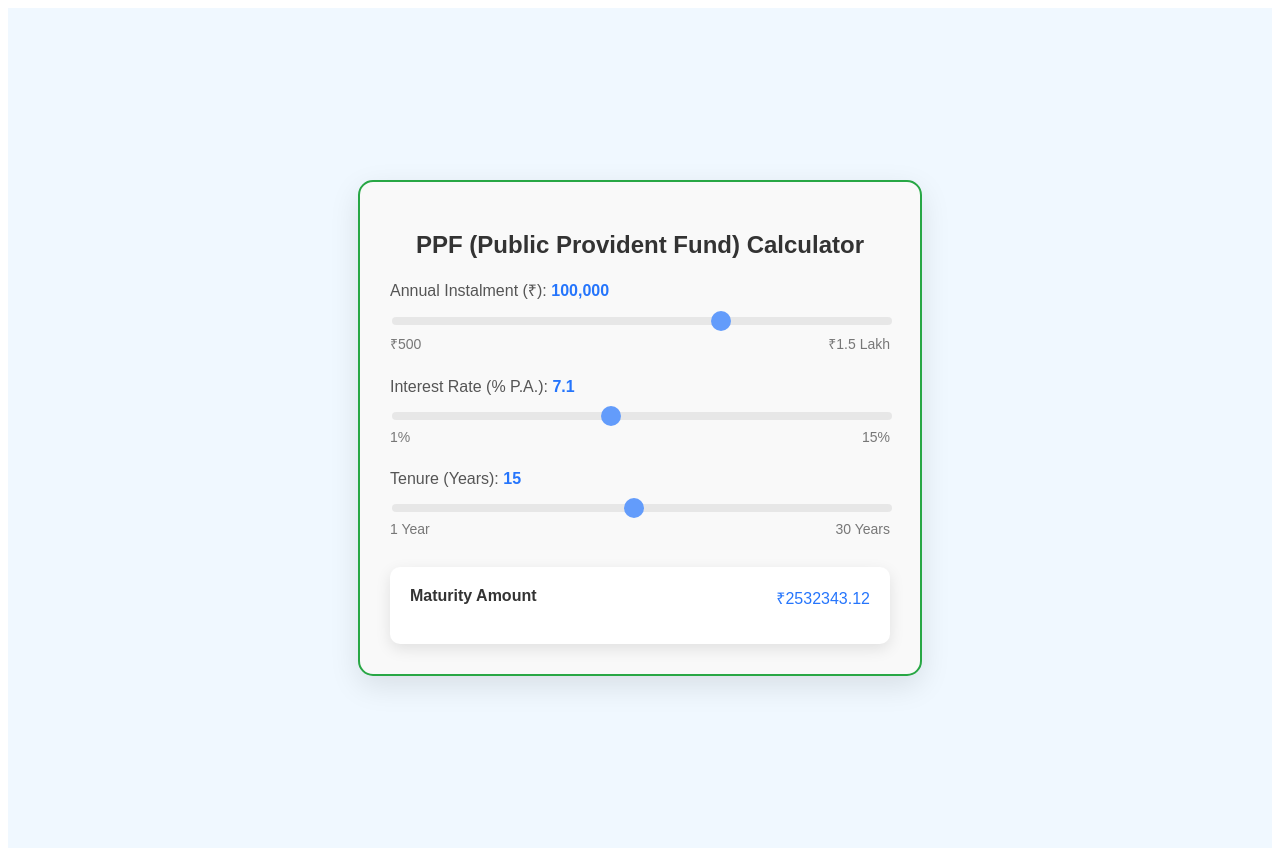
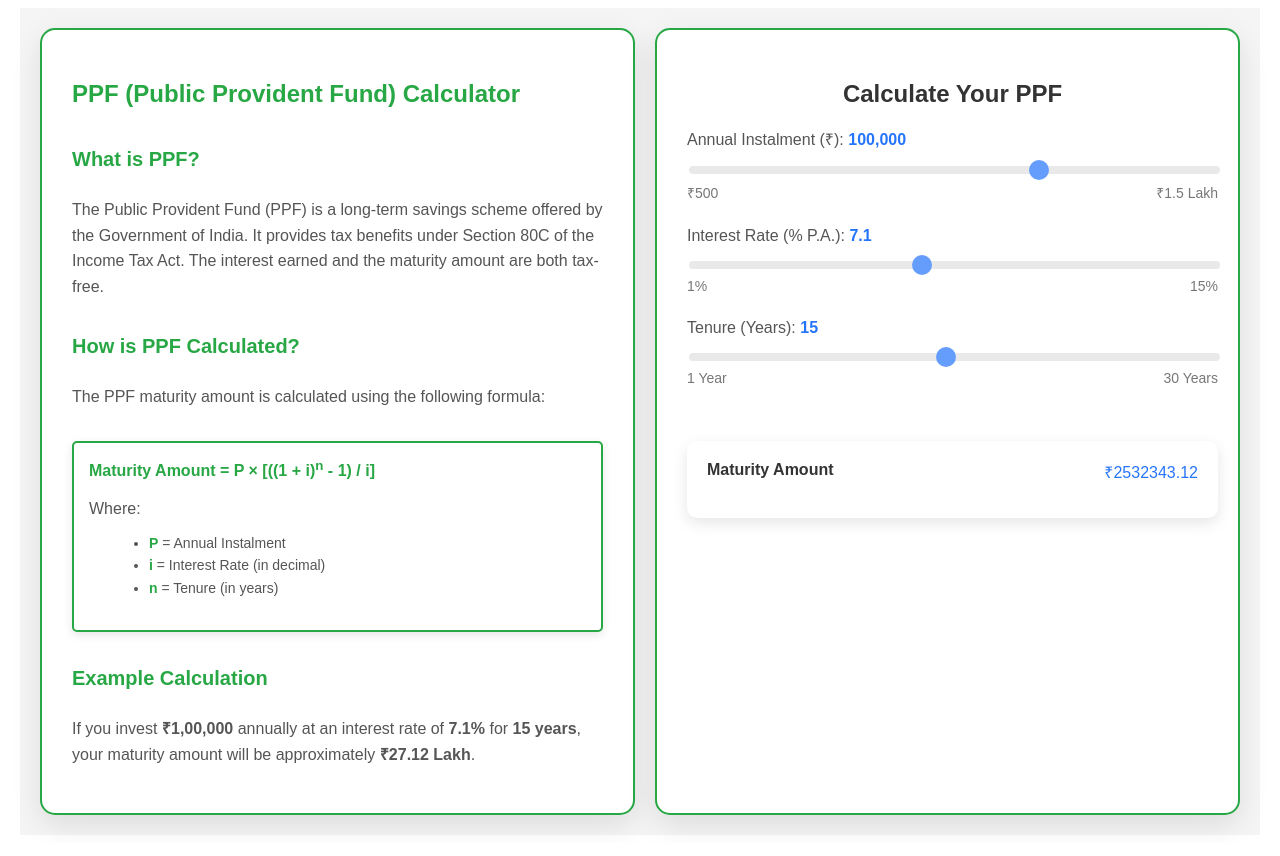
Before and after one commit to omjigupta/calculator-app, a React (Create React App) app: page /ppf in a window 1280 px wide. Built offline with nearby package versions, Linux system fonts and the light colour scheme.

Commit message:
Added details for PPF page

```diff
--- a/src/pages/PPFPage.css
+++ b/src/pages/PPFPage.css
@@ -1,29 +1,42 @@
 .ppf-page {
   display: flex;
-    justify-content: center;
-    align-items: center;
-    height: 100vh;
+  justify-content: space-between;
+  align-items: stretch; /* Ensure both cards stretch to the same height */
   padding: 20px;
-    background-color: #f0f8ff; /* Light blue background */
+  background-color: #f5f5f5;
   font-family: 'Arial', sans-serif;
+  max-width: 1200px;
+  margin: 0 auto;
+  gap: 20px; /* Add gap between cards */
 }
 
-  .card {
-    background-color: white;
+.details-card,
+.calculator-card {
+  flex: 1;
+  background-color: #fff;
   padding: 30px;
   border-radius: 15px;
   box-shadow: 0 10px 30px rgba(0, 0, 0, 0.1);
-    max-width: 500px;
-    width: 100%;
-    border: 2px solid #007bff; /* Blue border */
+  border: 2px solid #28a745;
+  display: flex;
+  flex-direction: column;
+}
+
+.details-card {
+  max-width: 45%; /* Adjust width for details card */
+}
+
+.calculator-card {
+  max-width: 45%; /* Adjust width for calculator card */
+  overflow-y: auto; /* Make the calculator card scrollable if content overflows */
+  padding-right: 20px; /* Add right padding for better spacing */
 }
 
 .calculator-title {
   text-align: center;
-    color: #007bff; /* Blue title */
+  color: #28a745;
   margin-bottom: 20px;
   font-size: 24px;
-    font-weight: bold;
 }
 
 .input-group {
@@ -39,7 +52,7 @@
 
 .input-group .value {
   font-weight: bold;
-    color: #007bff; /* Blue value */
+  color: #28a745;
 }
 
 .input-group input[type='range'] {
@@ -62,7 +75,7 @@
   appearance: none;
   width: 20px;
   height: 20px;
-    background: #007bff; /* Blue slider thumb */
+  background: #28a745;
   border-radius: 50%;
   cursor: pointer;
 }
@@ -70,7 +83,7 @@
 .input-group input[type='range']::-moz-range-thumb {
   width: 20px;
   height: 20px;
-    background: #007bff; /* Blue slider thumb */
+  background: #28a745;
   border-radius: 50%;
   cursor: pointer;
 }
@@ -85,7 +98,7 @@
 
 .results {
   margin-top: 30px;
-    background: #f9f9f9; /* Light gray background for results */
+  background: #f9f9f9;
   padding: 20px;
   border-radius: 10px;
   box-shadow: 0 5px 15px rgba(0, 0, 0, 0.1);
@@ -104,5 +117,61 @@
 }
 
 .result-item span:last-child {
-    color: #007bff; /* Blue result value */
+  color: #28a745;
 }
+
+/* Description Section Styling */
+.details-card h2 {
+  color: #28a745;
+  margin-bottom: 20px;
+  font-size: 24px;
+}
+
+.details-card h3 {
+  color: #28a745;
+  margin-bottom: 10px;
+  font-size: 20px;
+}
+
+.details-card p {
+  color: #555;
+  font-size: 16px;
+  line-height: 1.6;
+}
+
+.formula {
+  background-color: #fff;
+  padding: 15px;
+  border-radius: 5px;
+  margin: 15px 0;
+  border: 2px solid #28a745;
+  box-shadow: 0 3px 10px rgba(0, 0, 0, 0.1);
+}
+
+.formula strong {
+  color: #28a745;
+}
+
+.formula ul {
+  margin: 10px 0 0 20px;
+}
+
+.formula ul li {
+  color: #555;
+  font-size: 14px;
+}
+
+/* Responsive Design */
+@media (max-width: 768px) {
+  .ppf-page {
+    flex-direction: column;
+    align-items: center;
+  }
+
+  .details-card,
+  .calculator-card {
+    max-width: 100%;
+    width: 100%;
+    margin-bottom: 20px;
+  }
+}
--- a/src/pages/PPFPage.js
+++ b/src/pages/PPFPage.js
@@ -26,8 +26,38 @@ const PPFPage = () => {
 
   return (
     <div className="ppf-page">
-      <Card>
-        <h2 className="calculator-title">PPF (Public Provident Fund) Calculator</h2>
+      <div className="details-card">
+        <h2>PPF (Public Provident Fund) Calculator</h2>
+        <h3>What is PPF?</h3>
+        <p>
+          The Public Provident Fund (PPF) is a long-term savings scheme offered by the Government of India. It provides tax benefits under Section 80C of the Income Tax Act. The interest earned and the maturity amount are both tax-free.
+        </p>
+
+        <h3>How is PPF Calculated?</h3>
+        <p>
+          The PPF maturity amount is calculated using the following formula:
+        </p>
+        <div className="formula">
+          <strong>Maturity Amount = P × [((1 + i)<sup>n</sup> - 1) / i]</strong>
+          <p>
+            Where:
+            <ul>
+              <li><strong>P</strong> = Annual Instalment</li>
+              <li><strong>i</strong> = Interest Rate (in decimal)</li>
+              <li><strong>n</strong> = Tenure (in years)</li>
+            </ul>
+          </p>
+        </div>
+
+        <h3>Example Calculation</h3>
+        <p>
+          If you invest <strong>₹1,00,000</strong> annually at an interest rate of <strong>7.1%</strong> for <strong>15 years</strong>, your maturity amount will be approximately <strong>₹27.12 Lakh</strong>.
+        </p>
+      </div>
+
+      <div className="calculator-card">
+        {/* <Card> */}
+          <h2 className="calculator-title">Calculate Your PPF</h2>
 
           {/* Annual Instalment Input */}
           <div className="input-group">
@@ -95,7 +125,8 @@ const PPFPage = () => {
               <span>₹{maturityAmount.toLocaleString()}</span>
             </div>
           </div>
-      </Card>
+        {/* </Card> */}
+      </div>
     </div>
   );
 };
```
Lines whose indentation alone changed are shown as unchanged.
